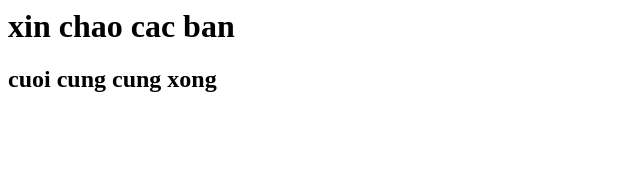
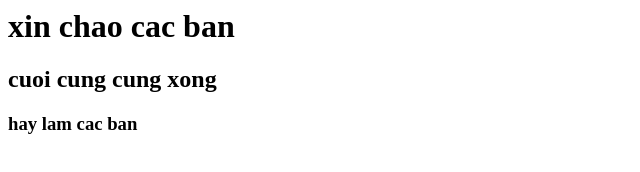
Before and after one commit to khangnguyen8196/demo, a plain HTML site: page index.html in a window 1280 px wide. Shown: the whole page, without its empty margins (0-640 px from the left). Drawn offline with Linux system fonts and the light colour scheme.

Commit message:
Update index.html

```diff
--- a/index.html
+++ b/index.html
@@ -1,4 +1,5 @@
 <h1>xin chao cac ban</h1>
 <h2> cuoi cung cung xong
+<h3> hay lam cac ban </h3>
 
 </h2>
```
